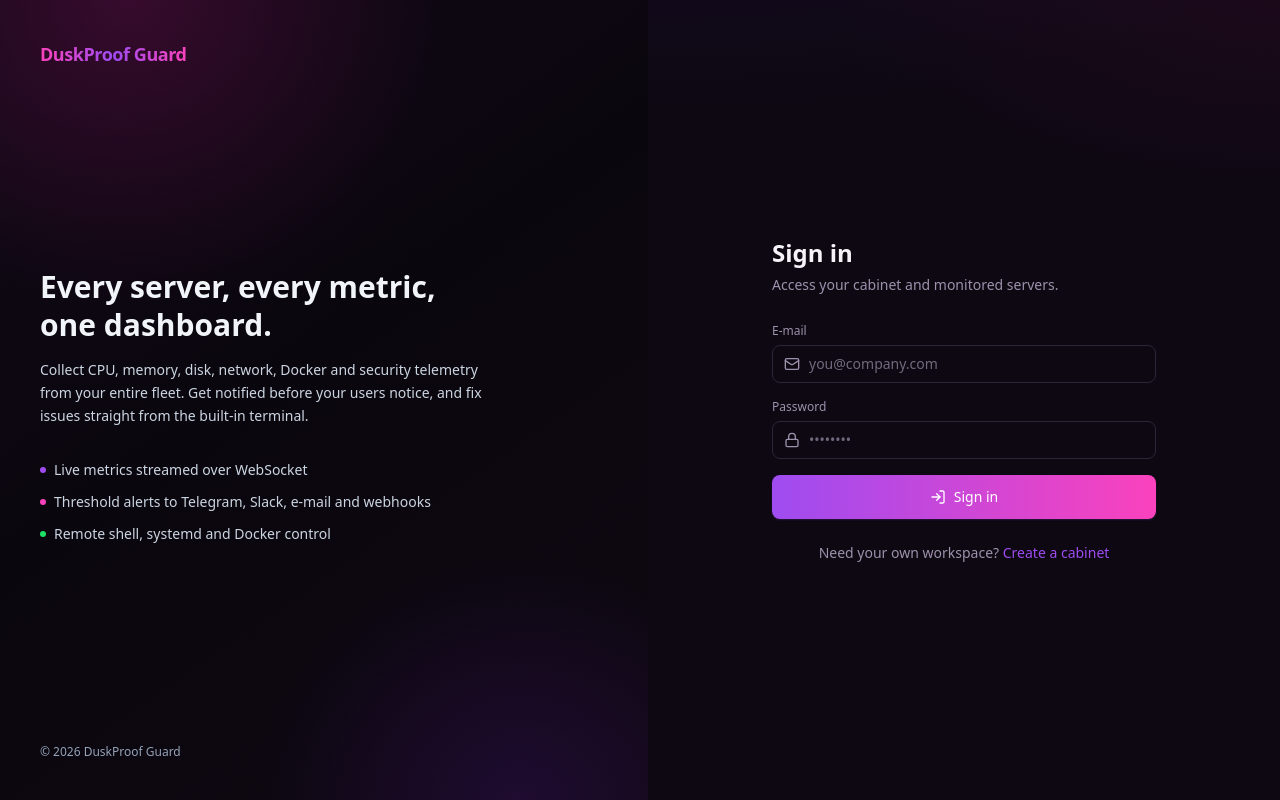
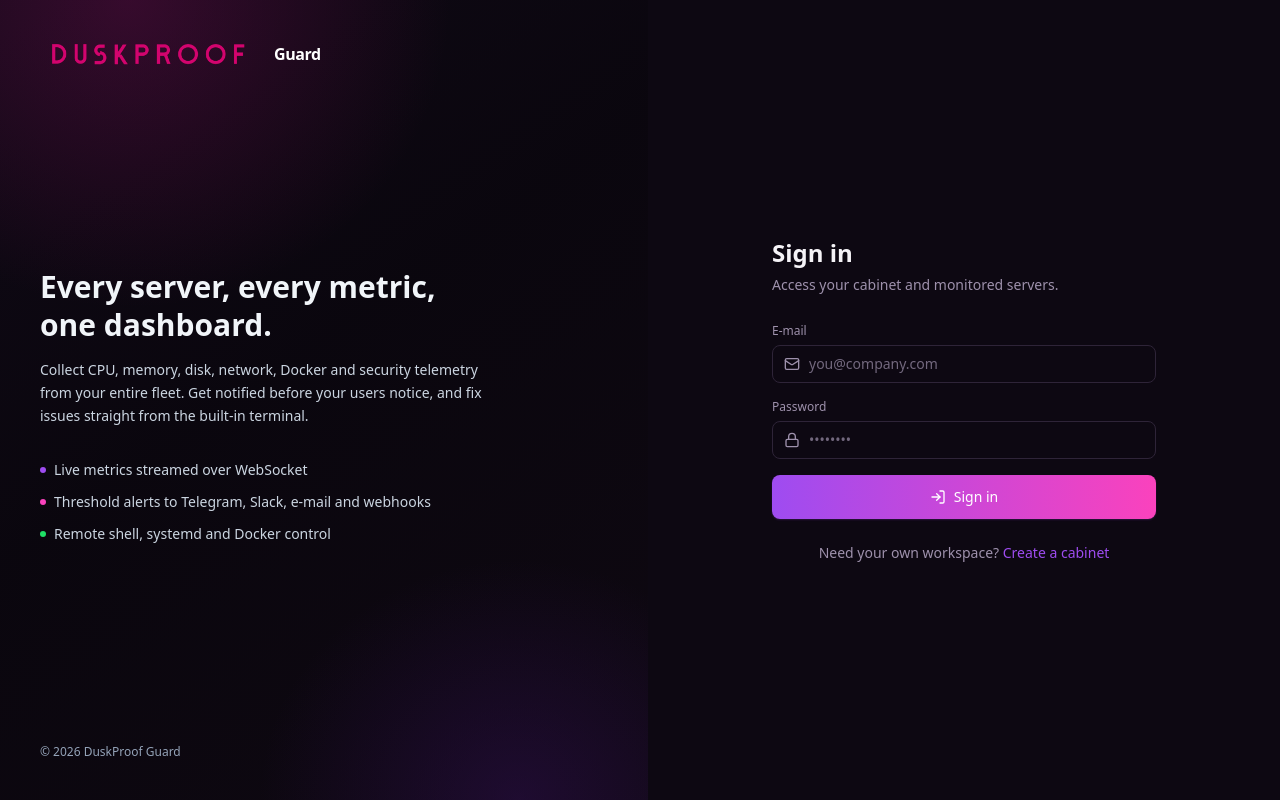
Before and after one commit to duskproof/Server-Monitoring-System, a Next.js app in the folder vpsguard/dashboard/: page /login in a window 1280 px wide. Built offline with nearby package versions, Linux system fonts and the light colour scheme; no server answers.

Commit message:
Use DuskProof logo image with white Guard label.

```diff
--- a/vpsguard/dashboard/components/AuthCard.tsx
+++ b/vpsguard/dashboard/components/AuthCard.tsx
@@ -1,4 +1,6 @@
 import type { ReactNode } from 'react';
+
+import { BrandMark } from '@/components/BrandMark';
 
 /** Shared split-screen shell for the login and register screens. */
 export function AuthShell({
@@ -15,9 +17,7 @@ export function AuthShell({
   return (
     <main className="flex min-h-[100dvh] flex-col lg:flex-row">
       <section className="brand-panel relative hidden flex-1 flex-col justify-between overflow-hidden p-10 text-slate-100 lg:flex">
-        <div>
-          <span className="brand-text text-lg">DuskProof Guard</span>
-        </div>
+        <BrandMark />
 
         <div className="max-w-md">
           <h2 className="text-3xl font-semibold leading-tight">
@@ -46,10 +46,10 @@ export function AuthShell({
         <p className="text-xs text-slate-400">© {new Date().getFullYear()} DuskProof Guard</p>
       </section>
 
-      <section className="flex flex-1 items-center justify-center px-5 py-10 sm:px-8">
+      <section className="flex flex-1 items-center justify-center bg-bg px-5 py-10 sm:px-8">
         <div className="w-full max-w-sm">
           <div className="mb-8 lg:hidden">
-            <span className="brand-text text-lg">DuskProof Guard</span>
+            <BrandMark guardClassName="text-content dark:text-white" />
           </div>
 
           <h1 className="text-2xl font-semibold text-content">{title}</h1>
--- /dev/null
+++ b/vpsguard/dashboard/components/BrandMark.tsx
@@ -0,0 +1,37 @@
+import Image from 'next/image';
+
+import { cn } from '@/lib/utils';
+
+/** Magenta DuskProof wordmark + white "Guard". */
+export function BrandMark({
+  className,
+  logoClassName,
+  guardClassName,
+  compact = false,
+}: {
+  className?: string;
+  logoClassName?: string;
+  guardClassName?: string;
+  compact?: boolean;
+}) {
+  return (
+    <span className={cn('inline-flex items-center gap-2.5', className)} aria-label="DuskProof Guard">
+      <Image
+        src="/duskproof.png"
+        alt="DuskProof"
+        width={compact ? 36 : 148}
+        height={compact ? 20 : 28}
+        className={cn(
+          compact ? 'h-5 w-auto max-w-[72px] object-contain object-left' : 'h-7 w-auto object-contain object-left',
+          logoClassName,
+        )}
+        priority
+      />
+      {!compact ? (
+        <span className={cn('text-base font-semibold tracking-tight text-white', guardClassName)}>
+          Guard
+        </span>
+      ) : null}
+    </span>
+  );
+}
--- a/vpsguard/dashboard/components/Sidebar.tsx
+++ b/vpsguard/dashboard/components/Sidebar.tsx
@@ -5,6 +5,7 @@ import Link from 'next/link';
 import { usePathname } from 'next/navigation';
 import { useEffect, type ReactNode } from 'react';
 
+import { BrandMark } from '@/components/BrandMark';
 import { useAlerts } from '@/hooks/queries';
 import { cn } from '@/lib/utils';
 import { useUiStore } from '@/store/ui';
@@ -87,11 +88,7 @@ export function Sidebar() {
         )}
       >
         <div className={cn('flex h-16 items-center border-b border-line px-4', collapsed && 'justify-center px-2')}>
-          {!collapsed ? (
-            <span className="brand-text text-base">DuskProof Guard</span>
-          ) : (
-            <span className="text-sm font-semibold tracking-tight text-brand">DP</span>
-          )}
+          <BrandMark compact={collapsed} />
         </div>
 
         {nav}
@@ -129,9 +126,7 @@ export function Sidebar() {
           )}
         >
           <div className="flex h-16 items-center justify-between border-b border-line px-4">
-            <div className="flex items-center gap-2.5">
-              <span className="brand-text text-base">DuskProof Guard</span>
-            </div>
+            <BrandMark />
             <button
               type="button"
               onClick={() => setMobileNav(false)}
```
Also changed, not shown: vpsguard/dashboard/public/duskproof.png (added).
